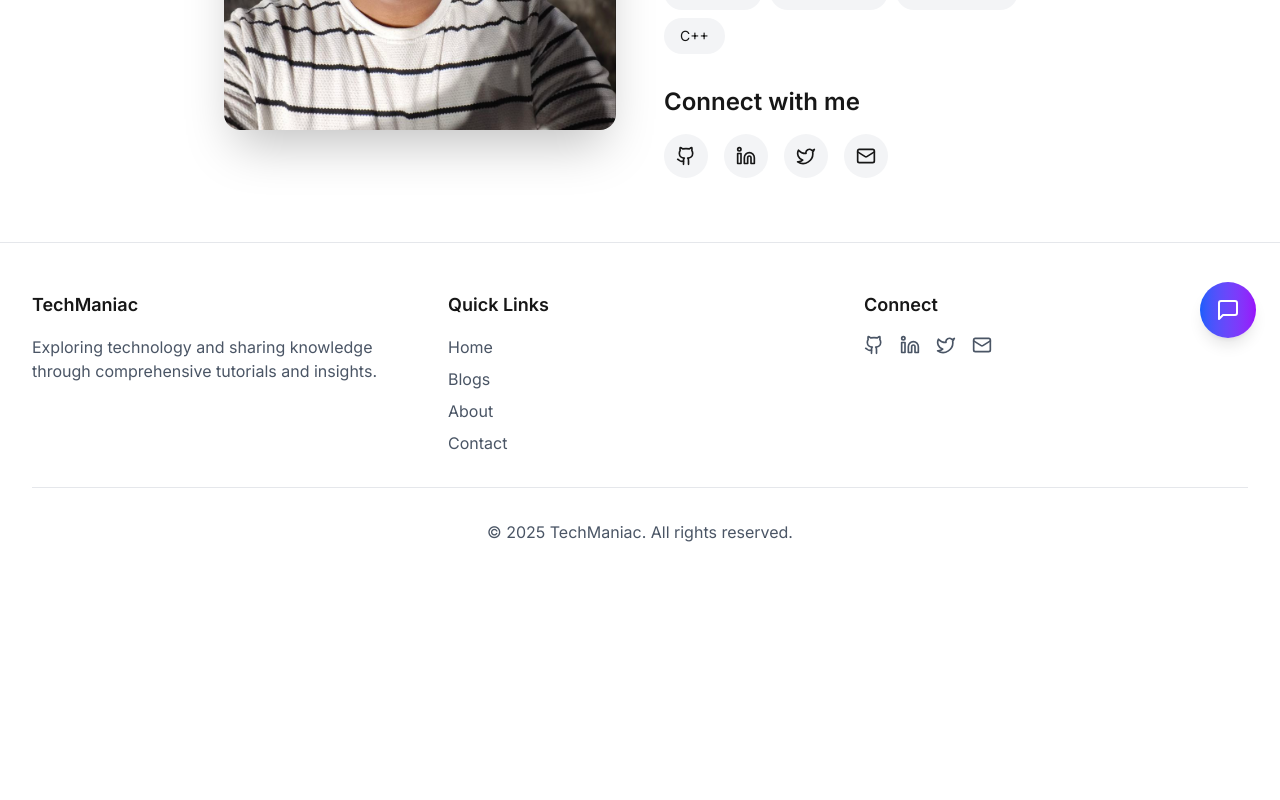
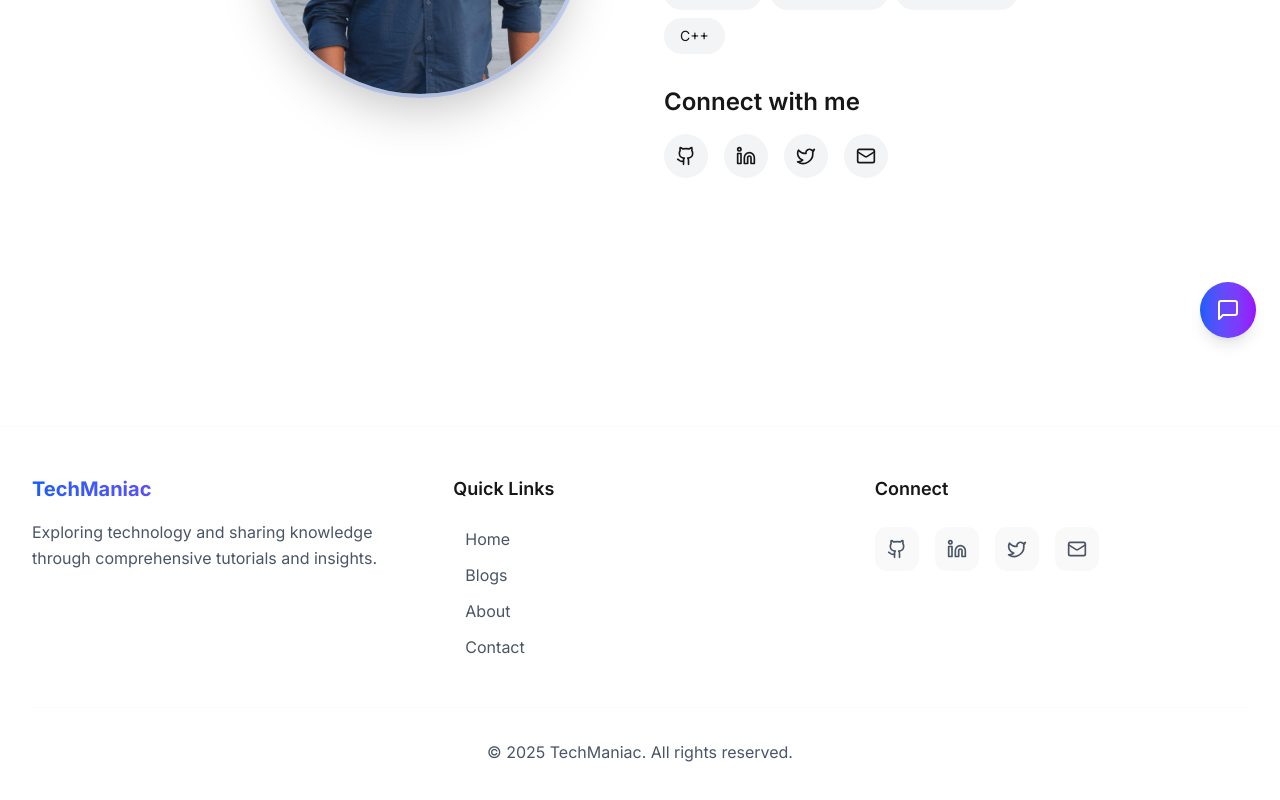
Before and after one commit to shubhammukherjee17/tech-maniac, a Next.js app: page /about in a window 1280 px wide. Shown: the part 438-1238 px from the top of the page. Before the commit the page ends 1030 px from the top, so only its background shows below. Built offline with nearby package versions, Linux system fonts and the light colour scheme.

Commit message:
minor changes

```diff
--- a/app/about/page.tsx
+++ b/app/about/page.tsx
@@ -15,10 +15,10 @@ export default function AboutPage() {
             animate={{ opacity: 1, x: 0 }}
             transition={{ duration: 0.5 }}
             whileHover={{ scale: 1.02 }}
-            className="relative group"
+            className="relative group flex justify-center"
           >
-            <div className="relative w-full aspect-square rounded-2xl overflow-hidden shadow-2xl">
-              <div className="absolute inset-0 bg-gradient-to-b from-transparent to-black/50 opacity-0 group-hover:opacity-100 transition-opacity duration-300 z-10" />
+            <div className="relative w-80 h-80 rounded-full overflow-hidden shadow-2xl ring-4 ring-blue-600/20 dark:ring-blue-500/20">
+              <div className="absolute inset-0 bg-gradient-to-b from-transparent to-black/50 opacity-0 group-hover:opacity-100 transition-opacity duration-300 z-10 rounded-full" />
               <Image
                 src="/images/image.jpg"
                 alt="Shubham Mukherjee"
@@ -26,9 +26,9 @@ export default function AboutPage() {
                 className="object-cover transition-transform duration-500 group-hover:scale-110"
                 priority
               />
-              <div className="absolute bottom-4 left-4 text-white opacity-0 group-hover:opacity-100 transition-opacity duration-300 z-20">
-                <p className="text-lg font-semibold">Full Stack Developer</p>
-                <p className="text-sm">Based in India</p>
+              <div className="absolute inset-x-0 bottom-8 text-center text-white opacity-0 group-hover:opacity-100 transition-opacity duration-300 z-20">
+                <p className="text-lg font-semibold drop-shadow-lg">Full Stack Developer</p>
+                <p className="text-sm drop-shadow-lg">Based in India</p>
               </div>
             </div>
           </motion.div>
--- a/app/components/Footer.tsx
+++ b/app/components/Footer.tsx
@@ -1,89 +1,108 @@
+'use client'
+
+import { motion } from 'framer-motion'
 import Link from 'next/link'
 import { Github, Linkedin, Twitter, Mail } from 'lucide-react'
 
 export default function Footer() {
+  const socialLinks = [
+    { icon: Github, href: "https://github.com/shubhammukherjee17", label: "GitHub" },
+    { icon: Linkedin, href: "https://linkedin.com/in/theshubhammukherjee", label: "LinkedIn" },
+    { icon: Twitter, href: "https://twitter.com/ImShubham1817", label: "Twitter" },
+    { icon: Mail, href: "mailto:mukherjeeshubham18@gmail.com", label: "Email" }
+  ]
+
   return (
-    <footer className="bg-white dark:bg-gray-900 border-t border-gray-200 dark:border-gray-800">
+    <footer className="bg-white/80 dark:bg-gray-900/80 backdrop-blur-lg border-t border-gray-200/20 dark:border-gray-800/20">
       <div className="max-w-7xl mx-auto px-4 sm:px-6 lg:px-8 py-12">
-        <div className="grid grid-cols-1 md:grid-cols-3 gap-8">
+        <div className="grid grid-cols-1 md:grid-cols-3 gap-12">
           {/* About Section */}
-          <div>
-            <h3 className="text-lg font-semibold mb-4">TechManiac</h3>
-            <p className="text-gray-600 dark:text-gray-400">
+          <motion.div
+            initial={{ opacity: 0, y: 20 }}
+            whileInView={{ opacity: 1, y: 0 }}
+            transition={{ duration: 0.5 }}
+            viewport={{ once: true }}
+          >
+            <h3 className="text-xl font-bold bg-clip-text text-transparent bg-gradient-to-r from-blue-600 to-purple-600 mb-4">
+              TechManiac
+            </h3>
+            <p className="text-gray-600 dark:text-gray-400 leading-relaxed">
               Exploring technology and sharing knowledge through comprehensive tutorials and insights.
             </p>
-          </div>
+          </motion.div>
 
           {/* Quick Links */}
-          <div>
-            <h3 className="text-lg font-semibold mb-4">Quick Links</h3>
-            <ul className="space-y-2">
-              <li>
-                <Link href="/" className="text-gray-600 dark:text-gray-400 hover:text-blue-600 dark:hover:text-blue-400">
-                  Home
-                </Link>
-              </li>
-              <li>
-                <Link href="/blogs" className="text-gray-600 dark:text-gray-400 hover:text-blue-600 dark:hover:text-blue-400">
-                  Blogs
-                </Link>
-              </li>
-              <li>
-                <Link href="/about" className="text-gray-600 dark:text-gray-400 hover:text-blue-600 dark:hover:text-blue-400">
-                  About
-                </Link>
-              </li>
-              <li>
-                <Link href="/contact" className="text-gray-600 dark:text-gray-400 hover:text-blue-600 dark:hover:text-blue-400">
-                  Contact
-                </Link>
-              </li>
+          <motion.div
+            initial={{ opacity: 0, y: 20 }}
+            whileInView={{ opacity: 1, y: 0 }}
+            transition={{ duration: 0.5, delay: 0.2 }}
+            viewport={{ once: true }}
+          >
+            <h3 className="text-lg font-semibold mb-6">Quick Links</h3>
+            <ul className="space-y-3">
+              {['Home', 'Blogs', 'About', 'Contact'].map((item, index) => (
+                <motion.li
+                  key={item}
+                  initial={{ opacity: 0, x: -10 }}
+                  whileInView={{ opacity: 1, x: 0 }}
+                  transition={{ delay: index * 0.1 }}
+                  viewport={{ once: true }}
+                >
+                  <Link
+                    href={item === 'Home' ? '/' : `/${item.toLowerCase()}`}
+                    className="text-gray-600 dark:text-gray-400 hover:text-blue-600 dark:hover:text-blue-400 transition-colors duration-300 flex items-center gap-2 group"
+                  >
+                    <span className="h-1 w-1 rounded-full bg-blue-600 opacity-0 group-hover:opacity-100 transition-opacity duration-300" />
+                    {item}
+                  </Link>
+                </motion.li>
+              ))}
             </ul>
-          </div>
+          </motion.div>
 
           {/* Social Links */}
-          <div>
-            <h3 className="text-lg font-semibold mb-4">Connect</h3>
-            <div className="flex space-x-4">
-              <a
-                href="https://github.com/shubhammukherjee17"
-                target="_blank"
-                rel="noopener noreferrer"
-                className="text-gray-600 dark:text-gray-400 hover:text-blue-600 dark:hover:text-blue-400"
-              >
-                <Github className="w-5 h-5" />
-              </a>
-              <a
-                href="https://linkedin.com/in/theshubhammukherjee"
-                target="_blank"
-                rel="noopener noreferrer"
-                className="text-gray-600 dark:text-gray-400 hover:text-blue-600 dark:hover:text-blue-400"
-              >
-                <Linkedin className="w-5 h-5" />
-              </a>
-              <a
-                href="https://twitter.com/ImShubham1817"
-                target="_blank"
-                rel="noopener noreferrer"
-                className="text-gray-600 dark:text-gray-400 hover:text-blue-600 dark:hover:text-blue-400"
-              >
-                <Twitter className="w-5 h-5" />
-              </a>
-              <a
-                href="mailto:mukherjeeshubham18@gmail.com"
-                className="text-gray-600 dark:text-gray-400 hover:text-blue-600 dark:hover:text-blue-400"
-              >
-                <Mail className="w-5 h-5" />
-              </a>
+          <motion.div
+            initial={{ opacity: 0, y: 20 }}
+            whileInView={{ opacity: 1, y: 0 }}
+            transition={{ duration: 0.5, delay: 0.4 }}
+            viewport={{ once: true }}
+          >
+            <h3 className="text-lg font-semibold mb-6">Connect</h3>
+            <div className="flex gap-4">
+              {socialLinks.map((social, index) => (
+                <motion.a
+                  key={social.label}
+                  href={social.href}
+                  target="_blank"
+                  rel="noopener noreferrer"
+                  className="p-3 bg-gray-100/50 dark:bg-gray-800/50 rounded-xl hover:bg-blue-100/50 dark:hover:bg-blue-900/30 text-gray-600 dark:text-gray-400 hover:text-blue-600 dark:hover:text-blue-400 transition-all duration-300 group relative"
+                  initial={{ opacity: 0, scale: 0.8 }}
+                  whileInView={{ opacity: 1, scale: 1 }}
+                  transition={{ delay: index * 0.1 }}
+                  viewport={{ once: true }}
+                  whileHover={{ y: -3 }}
+                >
+                  <social.icon className="w-5 h-5" />
+                  <span className="absolute -top-8 left-1/2 transform -translate-x-1/2 px-2 py-1 bg-gray-900 dark:bg-gray-700 text-white text-xs rounded opacity-0 group-hover:opacity-100 transition-opacity whitespace-nowrap">
+                    {social.label}
+                  </span>
+                </motion.a>
+              ))}
             </div>
-          </div>
+          </motion.div>
         </div>
 
-        <div className="mt-8 pt-8 border-t border-gray-200 dark:border-gray-800">
-          <p className="text-center text-gray-600 dark:text-gray-400">
+        <motion.div
+          className="mt-12 pt-8 border-t border-gray-200/20 dark:border-gray-800/20 text-center"
+          initial={{ opacity: 0 }}
+          whileInView={{ opacity: 1 }}
+          transition={{ delay: 0.6 }}
+          viewport={{ once: true }}
+        >
+          <p className="text-gray-600 dark:text-gray-400">
             © {new Date().getFullYear()} TechManiac. All rights reserved.
           </p>
-        </div>
+        </motion.div>
       </div>
     </footer>
   )
--- a/app/components/PageTransition.tsx
+++ b/app/components/PageTransition.tsx
@@ -1,25 +1,56 @@
 'use client'
 
-import { motion } from 'framer-motion'
+import { motion, AnimatePresence } from 'framer-motion'
+import { usePathname } from 'next/navigation'
+
+interface PageTransitionProps {
+  children: React.ReactNode
+  mode?: 'slide' | 'fade' | 'scale'
+}
 
 export default function PageTransition({
-  children
-}: {
-  children: React.ReactNode
-}) {
-  return (
-    <motion.div
-      initial={{ opacity: 0, y: 20 }}
-      animate={{ opacity: 1, y: 0 }}
-      exit={{ opacity: 0, y: 20 }}
-      transition={{
+  children,
+  mode = 'slide'
+}: PageTransitionProps) {
+  const pathname = usePathname()
+
+  const animations = {
+    slide: {
+      initial: { opacity: 0, y: 20 },
+      animate: { opacity: 1, y: 0 },
+      exit: { opacity: 0, y: -20 }
+    },
+    fade: {
+      initial: { opacity: 0 },
+      animate: { opacity: 1 },
+      exit: { opacity: 0 }
+    },
+    scale: {
+      initial: { opacity: 0, scale: 0.95 },
+      animate: { opacity: 1, scale: 1 },
+      exit: { opacity: 0, scale: 1.05 }
+    }
+  }
+
+  const transition = {
     type: "spring",
     stiffness: 100,
     damping: 20,
     duration: 0.3
-      }}
+  }
+
+  return (
+    <AnimatePresence mode="wait">
+      <motion.div
+        key={pathname}
+        initial={animations[mode].initial}
+        animate={animations[mode].animate}
+        exit={animations[mode].exit}
+        transition={transition}
+        className="min-h-screen w-full"
       >
         {children}
       </motion.div>
+    </AnimatePresence>
   )
 }
--- a/app/data/blogs.ts
+++ b/app/data/blogs.ts
@@ -6,7 +6,7 @@ export const blogs = [
     id: '1',
     title: 'Modern React Best Practices 2024',
     summary: 'Learn the latest React patterns, hooks, and performance optimization techniques.',
-    content: 'The Details will be provided soon...',
+    content: '\nIntroduction\n\nThe Details will be provided soon...',
     image: '/images/react-best-practices.jpg',
     date: '2025-01-15',
     tags: ['Web Development', 'React', 'JavaScript']
```
Also changed, not shown: app/components/BlogCard.tsx (+55 -26 lines), app/components/BlogCardSkeleton.tsx (+81 -12 lines), app/components/SearchBar.tsx (+62 -7 lines), public/images/image.jpg. Lines whose indentation alone changed are shown as unchanged.
